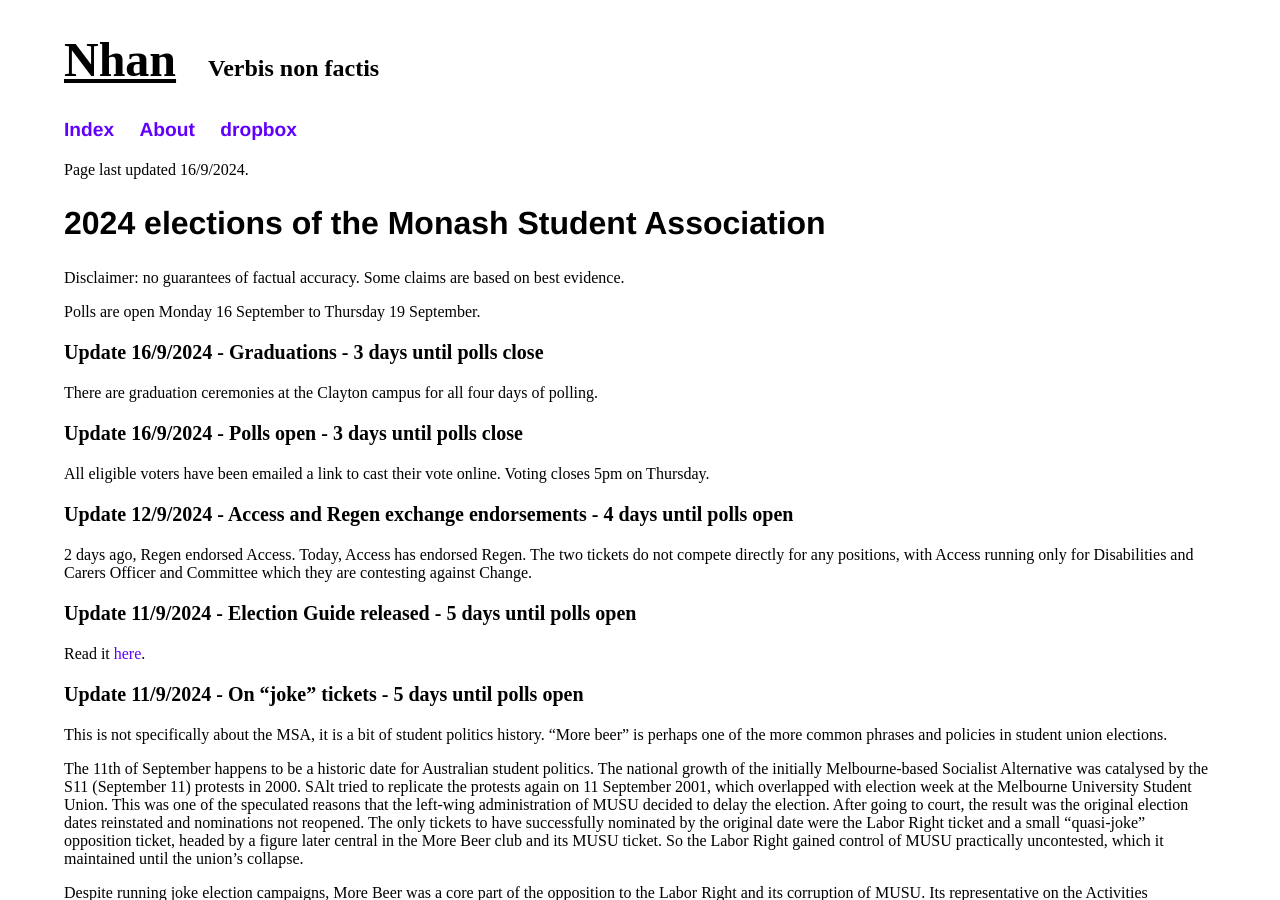
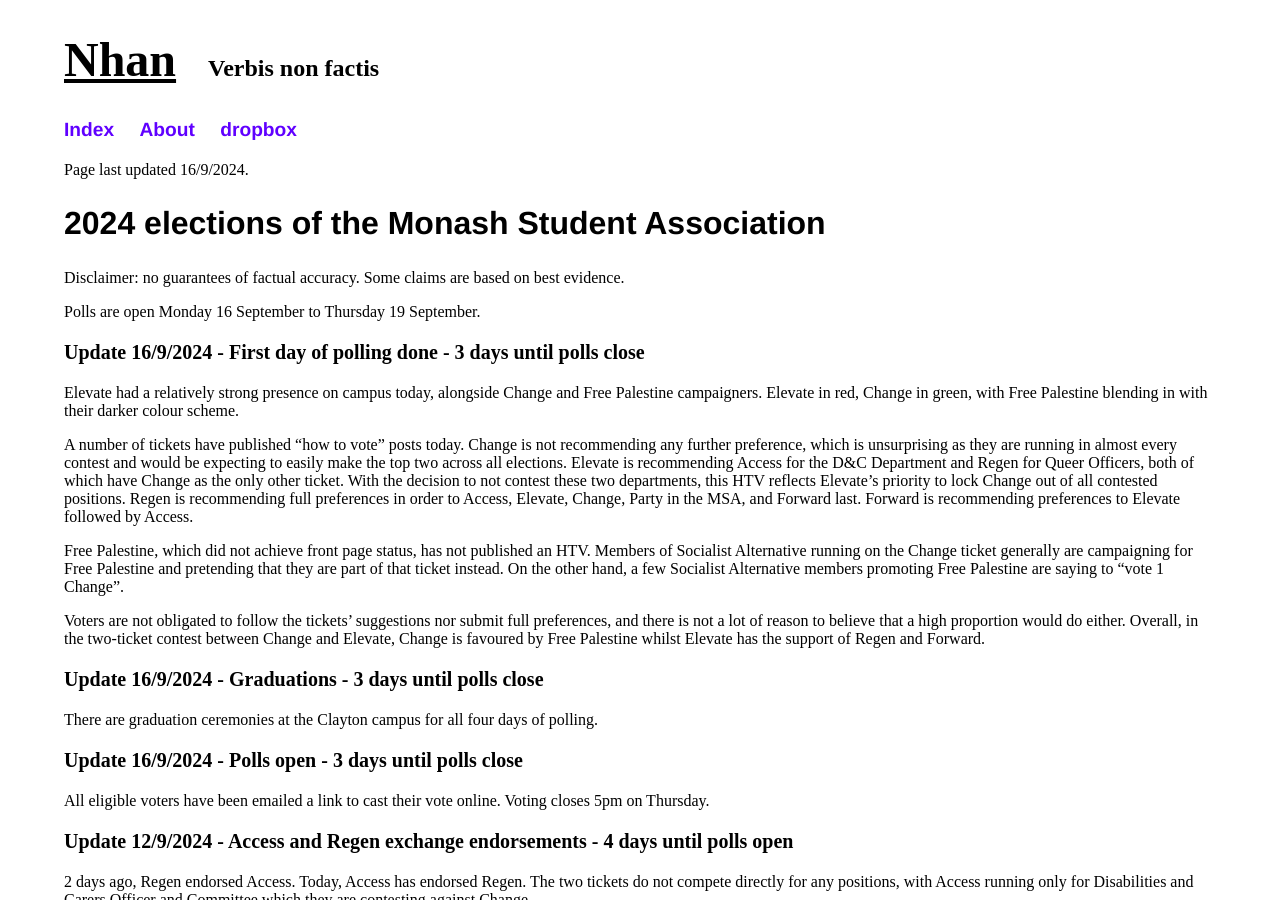
Before and after one commit to nhtnhanbn/nhtnhanbn.github.io, a Jekyll site: the page built from monash/msa24.md, in a window 1280 px wide and 900 px high. Built offline with Jekyll 4.4.1, drawn with Linux system fonts in a browser that asks for light colours; some of the changed text lies outside the part shown.

Commit message:
Update msa24

```diff
--- a/monash/msa24.md
+++ b/monash/msa24.md
@@ -11,10 +11,22 @@
 
 Polls are open Monday 16 September to Thursday 19 September.
 
+### Update 16/9/2024 - First day of polling done - 3 days until polls close
+
+Elevate had a relatively strong presence on campus today, alongside Change and Free Palestine campaigners. Elevate in red, Change in green, with Free Palestine blending in with their darker colour scheme.
+
+A number of tickets have published "how to vote" posts today. Change is not recommending any further preference, which is unsurprising as they are running in almost every contest and would be expecting to easily make the top two across all elections. Elevate is recommending Access for the D&C Department and Regen for Queer Officers, both of which have Change as the only other ticket. With the decision to not contest these two departments, this HTV reflects Elevate's priority to lock Change out of all contested positions. Regen is recommending full preferences in order to Access, Elevate, Change, Party in the MSA, and Forward last. Forward is recommending preferences to Elevate followed by Access.
+
+Free Palestine, which did not achieve front page status, has not published an HTV. Members of Socialist Alternative running on the Change ticket generally are campaigning for Free Palestine and pretending that they are part of that ticket instead. On the other hand, a few Socialist Alternative members promoting Free Palestine are saying to "vote 1 Change".
+
+Voters are not obligated to follow the tickets' suggestions nor submit full preferences, and there is not a lot of reason to believe that a high proportion would do either. Overall, in the two-ticket contest between Change and Elevate, Change is favoured by Free Palestine whilst Elevate has the support of Regen and Forward.
+
 ### Update 16/9/2024 - Graduations - 3 days until polls close
+
 There are graduation ceremonies at the Clayton campus for all four days of polling.
 
 ### Update 16/9/2024 - Polls open - 3 days until polls close
+
 All eligible voters have been emailed a link to cast their vote online. Voting closes 5pm on Thursday.
 
 ### Update 12/9/2024 - Access and Regen exchange endorsements - 4 days until polls open
```
Also changed, not shown: other parts of monash/msa24.md (+1 -1 lines).
